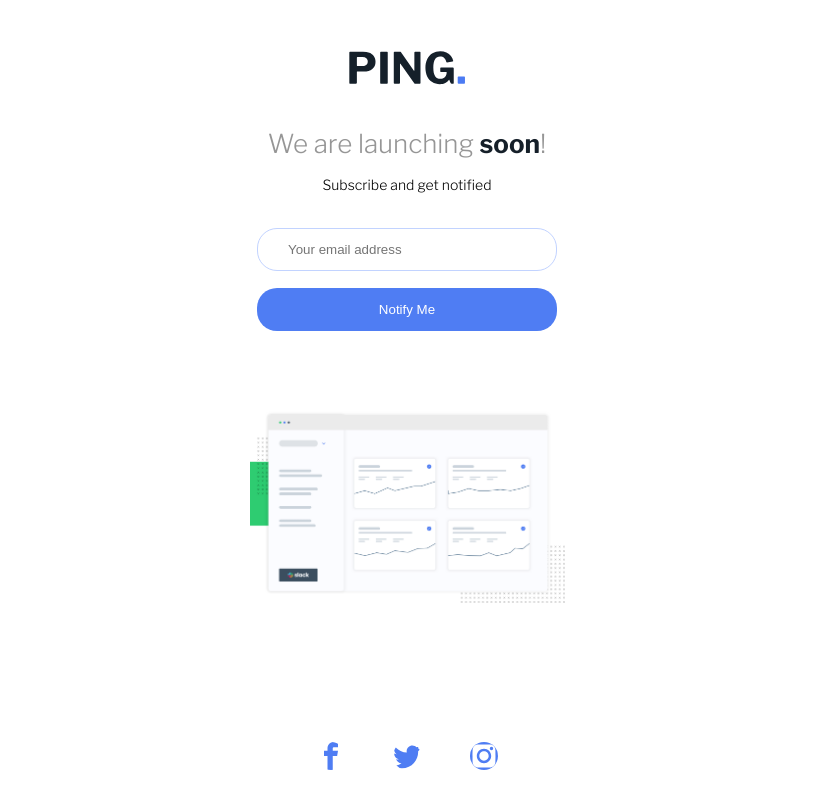
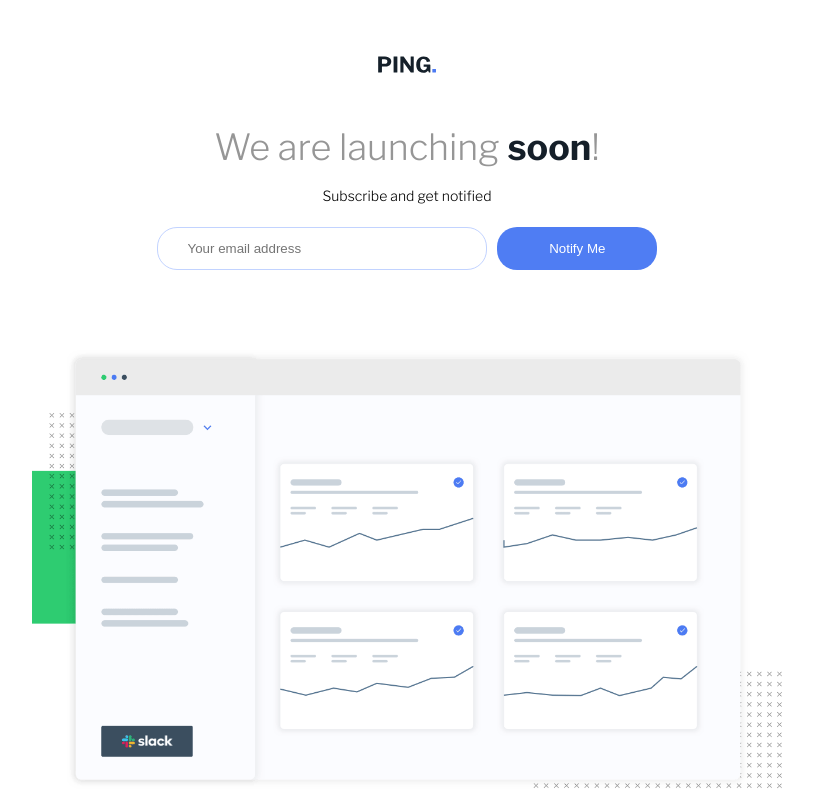
Before and after one commit to pablotebb/Ping_single_column_coming_soon_page, a plain HTML site: page index.html in a window 1536 px wide. Shown: the part 40-834 px from the top of the page, without its empty margins (361-1174 px from the left). Drawn offline with nearby package versions, Linux system fonts and the light colour scheme.

Commit message:
desktop css

```diff
--- a/index.html
+++ b/index.html
@@ -31,8 +31,10 @@
       <!-- SECTION FORM  -->
       <section class="section-form">
         <form action="#">
-          <input type="text" placeholder="Your email address" />
-          <p id="error">Please provide a valid email address</p>
+          <div>
+            <input type="text" placeholder="Your email address" />
+            <p id="error">Please provide a valid email address</p>
+          </div>
           <input type="submit" value="Notify Me" />
         </form>
       </section>
--- a/sass/styles.scss
+++ b/sass/styles.scss
@@ -122,3 +122,71 @@
   color: variables.$Gray;
   margin: auto;
 }
+
+@media (min-width: 1440px) {
+  .main-container {
+    // border: 1px solid red;
+    width: 750px;
+    height: 902px;
+    margin: 87px auto;
+  }
+
+  .section-presentation {
+    &__image {
+      transform: scale(0.5, 0.5);
+      -ms-transform: scale(0.5, 0.5);
+      -webkit-transform: scale(0.5, 0.5);
+    }
+    &__title {
+      font-size: 1.8em;
+      margin: 35px auto 18px;
+    }
+    &__description {
+      margin-bottom: 23px;
+    }
+  }
+  .section-form {
+    width: 501px;
+    // margin: auto;
+    form {
+      // border: 1px solid red;
+      display: grid;
+      grid-template-columns: 1fr 1fr 1fr;
+      gap: 10px;
+      div {
+        grid-column: 1 / 3;
+        p input[type="text"] {
+        }
+        #error {
+        }
+      }
+      input[type="submit"] {
+        grid-column: 3 / 4;
+      }
+    }
+  }
+  .section-picture {
+    // border: 1px solid black;
+    width: 100%;
+    height: 441px;
+    background-size: cover;
+    margin-bottom: 100px;
+  }
+  .section-social-network {
+    .icon-sn {
+      .icon {
+        width: 15px;
+        height: 15px;
+        &:hover {
+          border: 1px solid variables.$Blue;
+        }
+      }
+    }
+  }
+  .copy-right {
+    // border: 1px solid yellow;
+    font-size: 0.6em;
+    width: 45%;
+    text-align: center;
+  }
+}
```
Also changed, not shown: styles.css, 1 other file.
